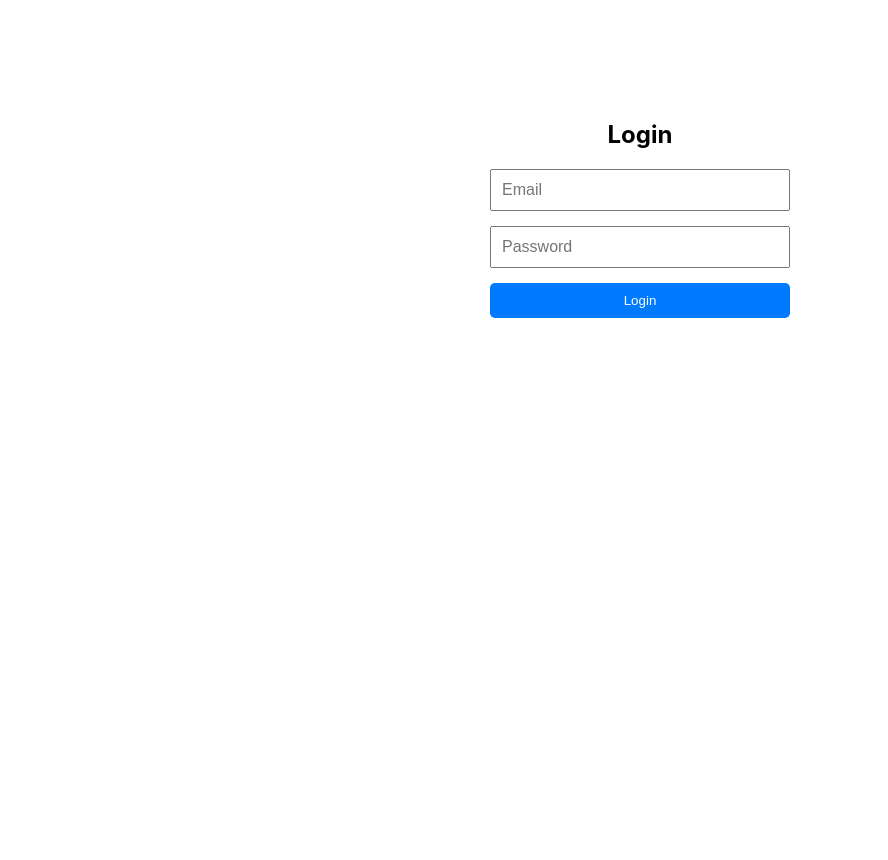
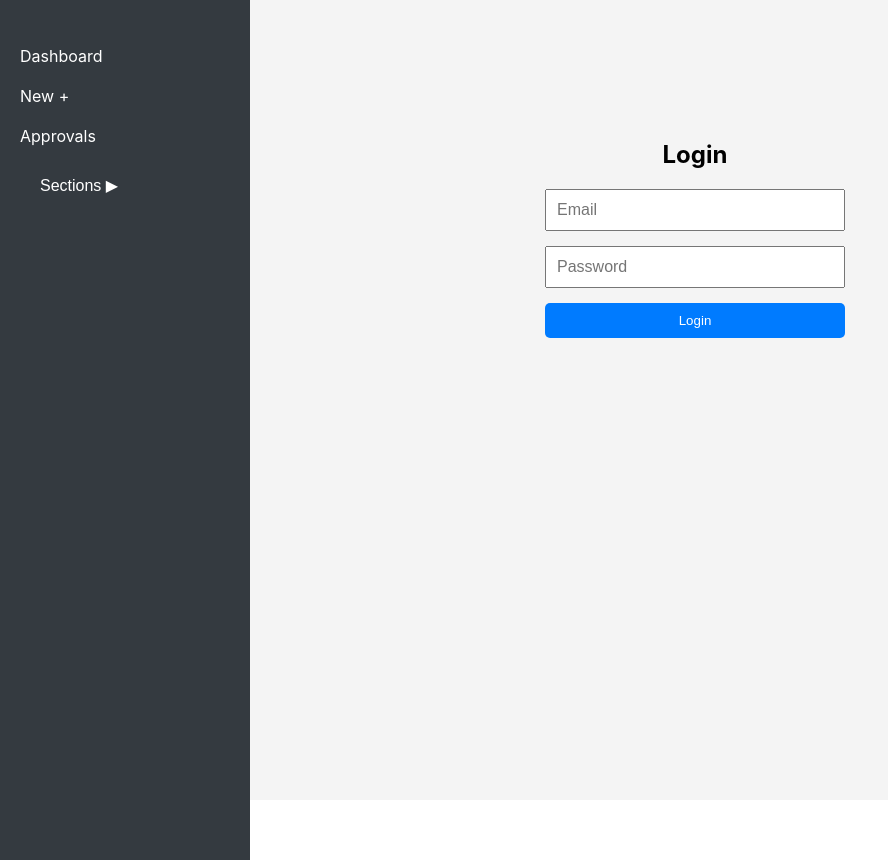
Before and after one commit to Nipuni102/DispatchDesk---Letter-Management-System, a React (Create React App) app: page /login in a window 1280 px wide. Shown: the whole page, without its empty margins (0-888 px from the left). Before the commit the page ends 800 px from the top, so only its background shows below. Built offline with nearby package versions, Linux system fonts and the light colour scheme.

Commit message:
fixed layout

```diff
--- a/src/App.js
+++ b/src/App.js
@@ -3,6 +3,7 @@ import { BrowserRouter as Router, Routes, Route, Navigate } from "react-router-d
 import LoginPage from "./Components/LoginPage";
 import Dashboard from "./Components/Dashboard";
 import NewPage from "./Components/NewPage";
+import Layout from "./Components/Layout";
 
 function App() {
   const [isLoggedIn, setIsLoggedIn] = useState(
@@ -13,6 +14,7 @@ function App() {
 
   return (
     <Router>
+       <Layout>
       <Routes>
         <Route
           path="/login"
@@ -25,7 +27,10 @@ function App() {
         <Route path="*" element={<Navigate to={isLoggedIn ? "/dashboard" : "/login"} />} />
 
         <Route path="/new" element={<NewPage />} />
+        <Route path="/dashboard" element={<Dashboard />} />
+
       </Routes>
+      </Layout>
     </Router>
   );
 }
--- a/src/Components/Layout.js
+++ b/src/Components/Layout.js
@@ -1,16 +1,12 @@
 import React from "react";
-import Header from "./Header";
 import Sidebar from "./Sidebar";
 import "../styles/App.css";
 
 const Layout = ({ children }) => {
   return (
     <div className="layout">
-      <Header />
-      <div className="main">
-        <Sidebar />
-        <div className="content">{children}</div>
-      </div>
+      <Sidebar />
+      <div className="main">{children}</div>
     </div>
   );
 };
--- a/src/index.css
+++ b/src/index.css
@@ -5,7 +5,9 @@ body {
     sans-serif;
   -webkit-font-smoothing: antialiased;
   -moz-osx-font-smoothing: grayscale;
-
+  overflow: hidden;
+  height: 100%;
+  padding: 0;
 }
 
 code {
--- a/src/styles/App.css
+++ b/src/styles/App.css
@@ -41,16 +41,19 @@
 .layout {
   display: flex;
   height: 100vh;
+  overflow-y: auto;
 }
 
 .main {
-  margin-left: 250px; /* Match sidebar width */
+  margin-left: 110px; /* Match sidebar width */
   flex: 1;
   display: flex;
   flex-direction: column;
   background-color: #f4f4f4;
   padding: 20px;
-  overflow-y: auto;
+  overflow-y: auto; /* Allow scrolling for the entire content */
+  height: 100%; /* Ensure content area uses the full height */ /* Ensure it takes the full height of the viewport */
+  box-sizing: border-box;
 }
 
 .content {
--- a/src/styles/Dashboard.css
+++ b/src/styles/Dashboard.css
@@ -6,7 +6,7 @@
     margin-left: 200px; /* To leave space for the sidebar */
   }
   .content {
-    overflow: hidden; /* Disable scrolling for the dashboard */
+    overflow-y: auto; /* Disable scrolling for the dashboard */
     padding: 20px; /* Keep padding for content layout */
   }
   .dashboard-content h1 {
--- a/src/styles/NewPage.css
+++ b/src/styles/NewPage.css
@@ -5,6 +5,8 @@
     margin: auto;
     border-radius: 8px;
     box-shadow: 0 4px 8px rgba(0, 0, 0, 0.1);
+    height: auto; /* Allow height to grow naturally */
+
   }
 
   .new-page-container h2 {
```
